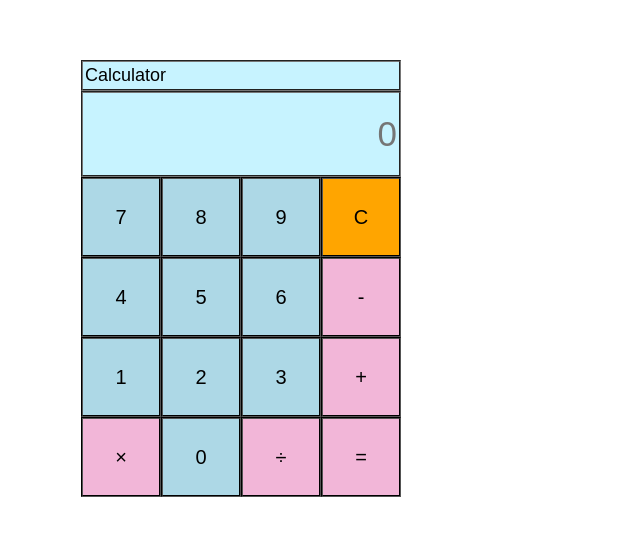
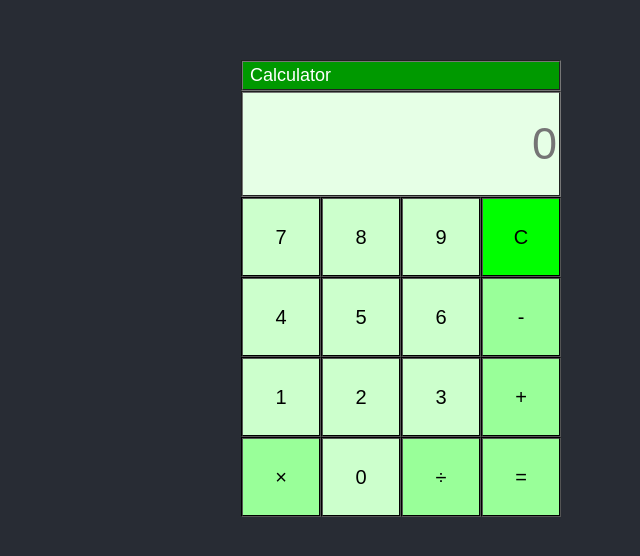
Before and after one commit to FlavioAlm/Calculadora, a React (Create React App) app: page / in a window 1280 px wide. Shown: the part 132-688 px from the top of the page, without its empty margins (239-879 px from the left). Built offline with nearby package versions, Linux system fonts and the light colour scheme.

Commit message:
new color theme

```diff
--- a/src/Calculator.js
+++ b/src/Calculator.js
@@ -110,8 +110,8 @@ class Calculator extends Component {
     console.log(`sequence: ${sequenceInput}`);
 
     return (
-      <div className='body'>
-          <CalcName name={"Calculator"}/>
+      <div className>
+          <CalcName name={" Calculator"}/>
           <Display
             sequence={this.state.sequenceInput}/>
 
--- a/src/myStyles.css
+++ b/src/myStyles.css
@@ -1,8 +1,17 @@
+body {
+  background-color: #282c34;
+  color: white;
+  font-family: Arial;
+  width: 50% auto;
+  margin: 15%;
+  text-align: center;
+}
+
 .stylesOperator {
   font-size: 20px;
   width: 80px;
   height: 80px;
-  background-color: #f2b6d8;
+  background-color: #99ff99;
   border-style: groove;
 }
 
@@ -10,7 +19,7 @@
   font-size: 20px;
   width: 80px;
   height: 80px;
-  background-color: lightblue;
+  background-color: #ccffcc;
   border-style: groove;
 }
 
@@ -18,29 +27,26 @@
   font-size: 20px;
   width: 80px;
   height: 80px;
-  background-color: orange;
+  background-color: #00ff00;
   border-style: groove;
 }
 
 .stylesDisplay {
-  font-size: 35px;
-  background-color: #c7f3ff;
-  text-align: right;
+  font-size: 45px;
+  background-color: #e6ffe6;
+  text-align: end;
   width: 312px;
-  height: 80px;
+  height: 100px;
   border-style: groove;
 }
 
 .stylesName {
   font-size: 18px;
-  background-color: #c7f3ff;
+  background-color: #009900;
+  color: white;
   text-align: left;
   width: 312px;
   height: 25px;
   border-style: groove;
+  margin-left: auto;
 }
-
-.body {
-  width: 50%;
-  margin: 15% auto;
-}
```
Also changed, not shown: 1 other file (tests, documents, lock files or other folders).
